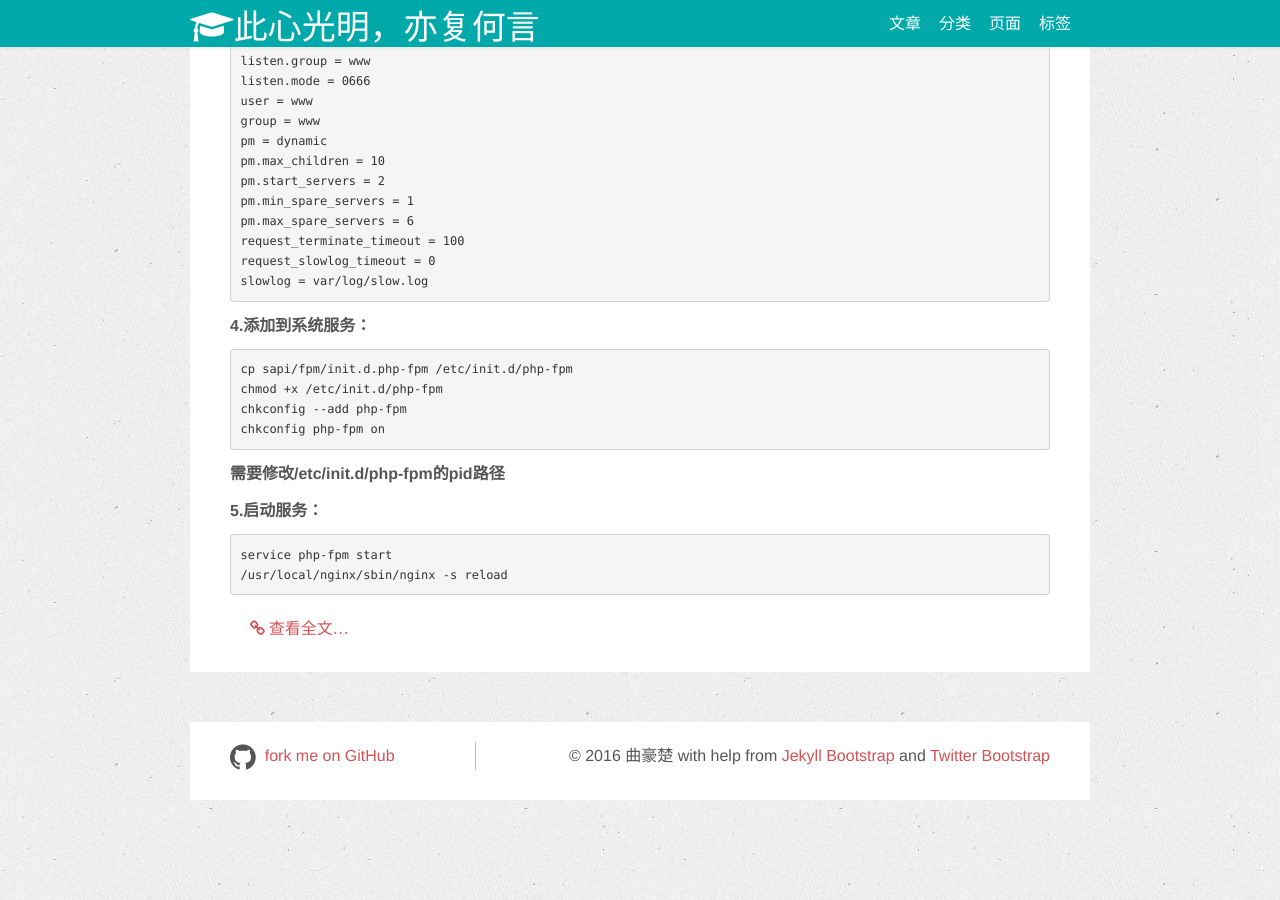
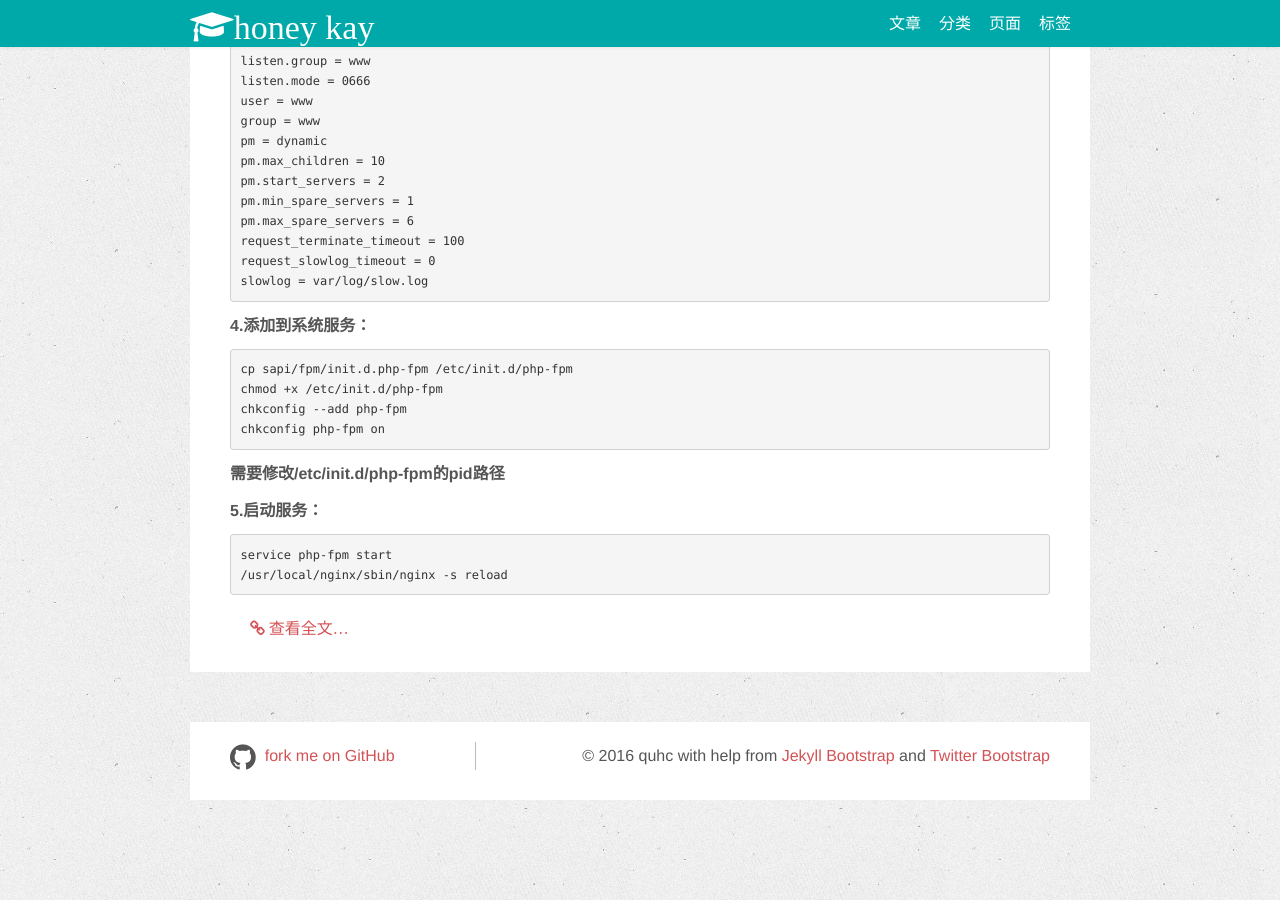
Before and after one commit to kuenne/blog, a Jekyll site: the page built from index.md, in a window 1280 px wide and 900 px high, scrolled down 2145 px. Built offline with Jekyll 4.4.1, drawn with Linux system fonts in a browser that asks for light colours; nearby versions of some CDN libraries; Markdown is read by kramdown in place of the engine named in the settings.

Commit message:
edit first article

```diff
--- a/_config.yml
+++ b/_config.yml
@@ -10,10 +10,10 @@ safe: false
 # Themes are encouraged to use these universal variables
 # so be sure to set them if your theme uses them.
 #
-title : "此心光明，亦复何言"
+title : "honey kay"
 tagline: Site Tagline
 author :
-  name : 曲豪楚
+  name : quhc
   email : quhaochu@foxmail.com
   github : kuenne
   twitter : kuenne
--- a/_includes/JB/comments
+++ b/_includes/JB/comments
@@ -1,8 +1,8 @@
 {% if site.JB.comments.provider and page.comments != false %}
 
 {% case site.JB.comments.provider %}
-#{% when "disqus" %}
-#  {% include JB/comments-providers/disqus %}
+{% when "disqus" %}
+  {% include JB/comments-providers/disqus %}
 {% when "livefyre" %}
   {% include JB/comments-providers/livefyre %}
 {% when "intensedebate" %}
--- a/index.md
+++ b/index.md
@@ -1,7 +1,7 @@
 ---
 layout: page
-title: 此心光明，亦复何言
-tagline: hello world……
+title: honey kay
+tagline: hello baby……
 ---
 {% include JB/setup %}
 
```
